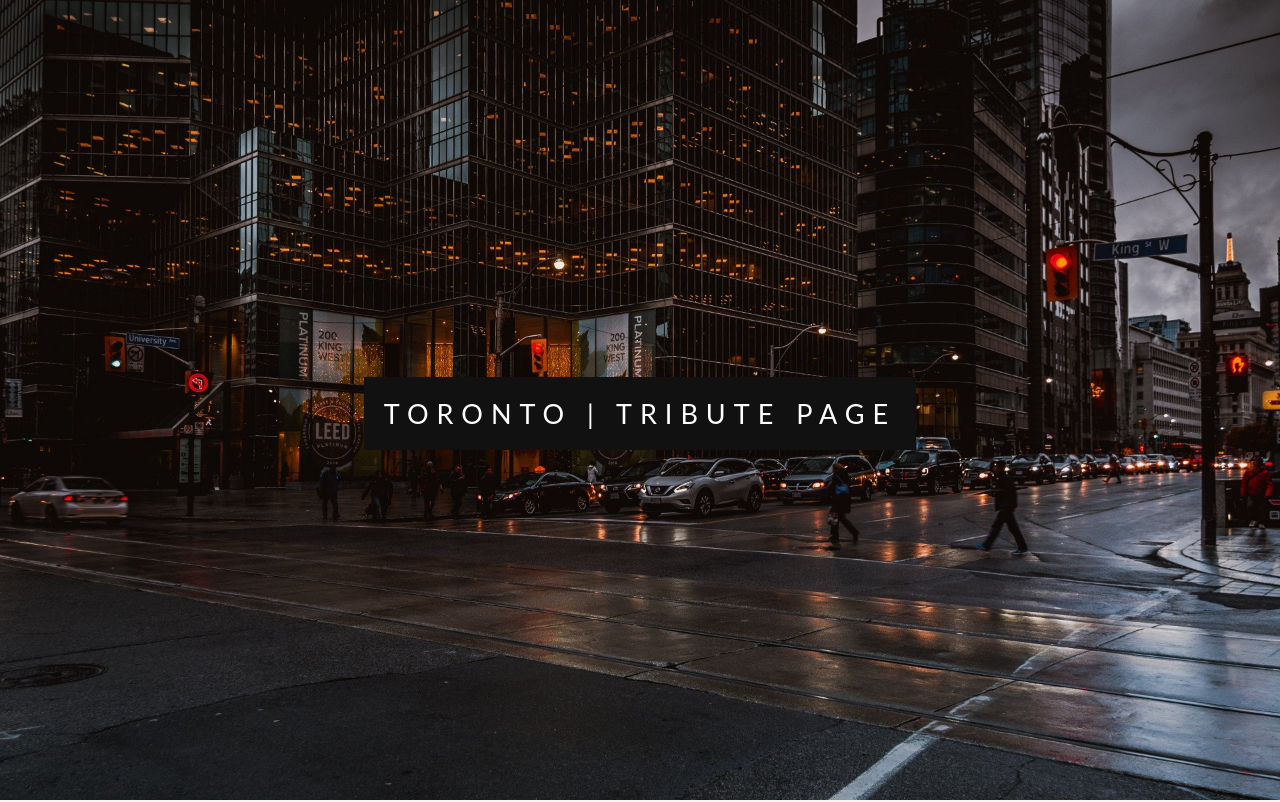
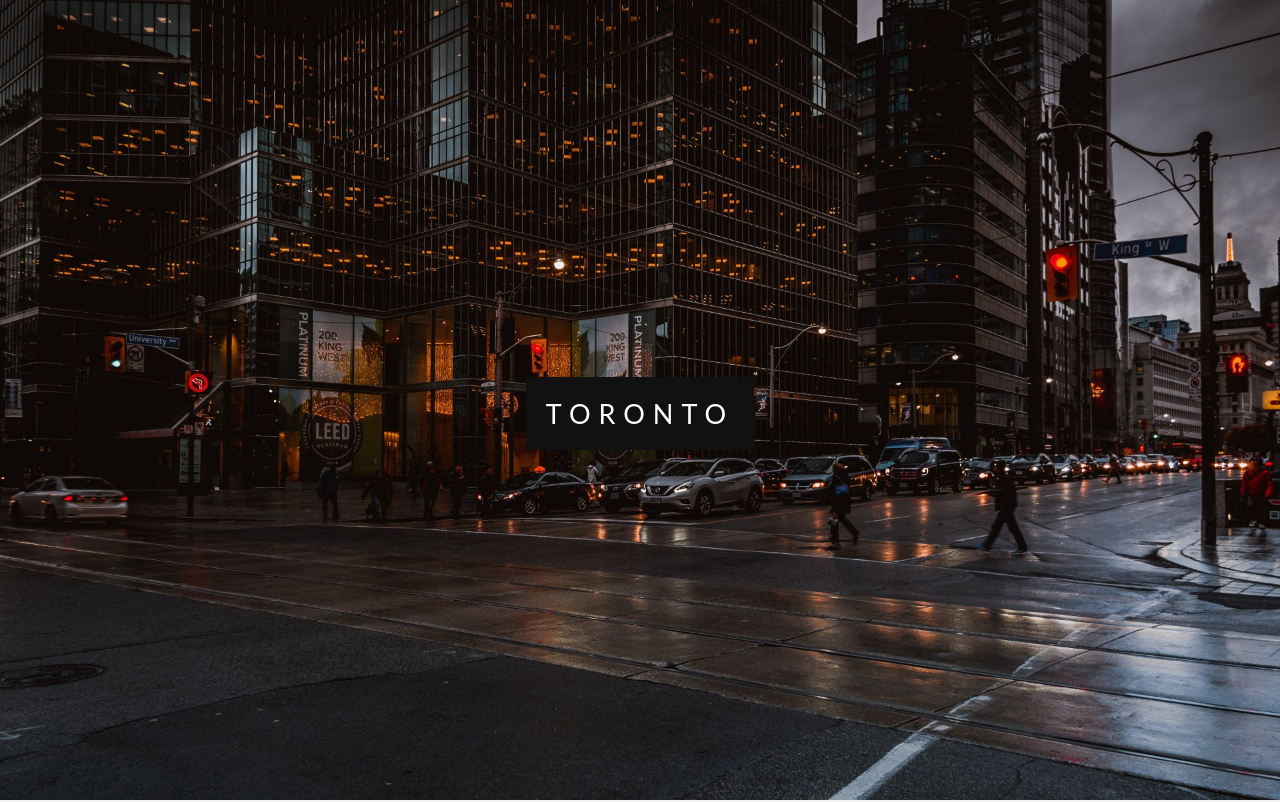
Before and after one commit to jeremiahogutu/Toronto-Tribute-page, a plain HTML site: page index.html in a window 1280 px wide. Shown: the top 802 px of the page. Drawn offline with Linux system fonts and the light colour scheme.

Commit message:
Changed page title

```diff
--- a/index.html
+++ b/index.html
@@ -2,7 +2,7 @@
 <html lang="en">
 <head>
 	<meta charset="UTF-8">
-	<title>Toronto</title>
+	<title>Toronto | Tribute Page</title>
 	<meta http-equiv="X-UA-Compatible" content="IE=edge">
     <meta name="viewport" content="width=device-width, initial-scale=1">
     <!-- css styles -->
@@ -15,7 +15,7 @@
 	<div class="pimg1">
 		<div class="ptext">
 			<span class="border">
-				Toronto | Tribute Page
+				Toronto
 			</span>
 		</div>
 	</div>
```
